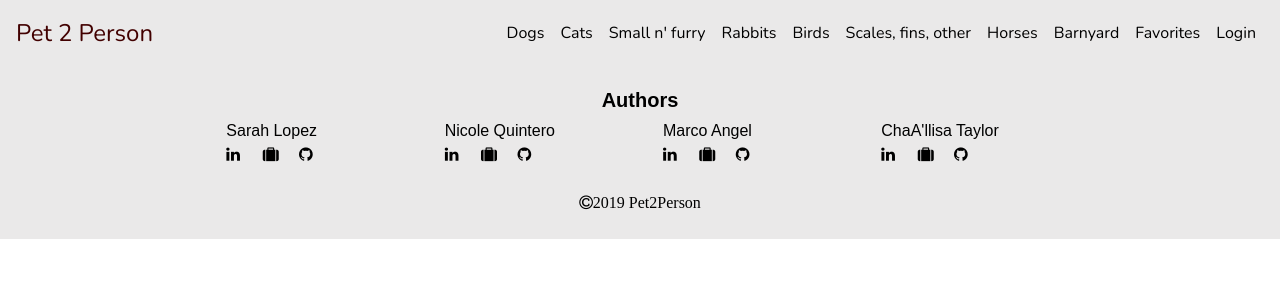
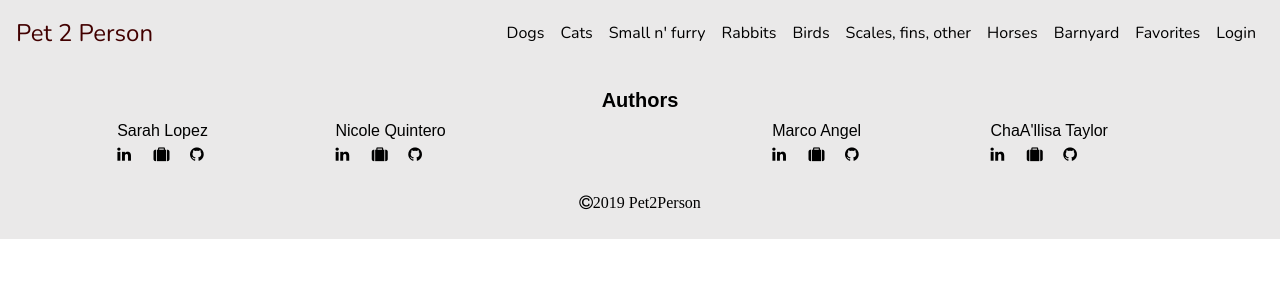
Before and after one commit to Sarah-Lopez/Pet-2-Person, a React (Create React App) app in the folder client/: page /footer in a window 1280 px wide. Shown: the top 300 px of the page. Built offline with nearby package versions, Linux system fonts and the light colour scheme; a web font is replaced by a local one.

Commit message:
changed display of footer items

```diff
--- a/client/src/components/footer/index.js
+++ b/client/src/components/footer/index.js
@@ -16,7 +16,7 @@ function Footer() {
 
       <div className="footer-items">
         <Row >
-          <Col size="md-2" />
+          <Col size="md-1" />
           {/* ------------ Sarah ------------ */}
           <Col size="md-2">
             <ul>
@@ -80,6 +80,9 @@ function Footer() {
               </Col>
             </Row>
           </Col>
+
+          <Col size="md-2" />
+
           {/* ------------ Marco ------------ */}
 
           <Col size="md-2">
@@ -144,7 +147,7 @@ function Footer() {
               </Col>
             </Row>
           </Col>
-          <Col size="md-2" />
+          <Col size="md-1" />
         </Row>
         <Row><Col size="lg-12" /><br></br></Row>
         <Row>
```
